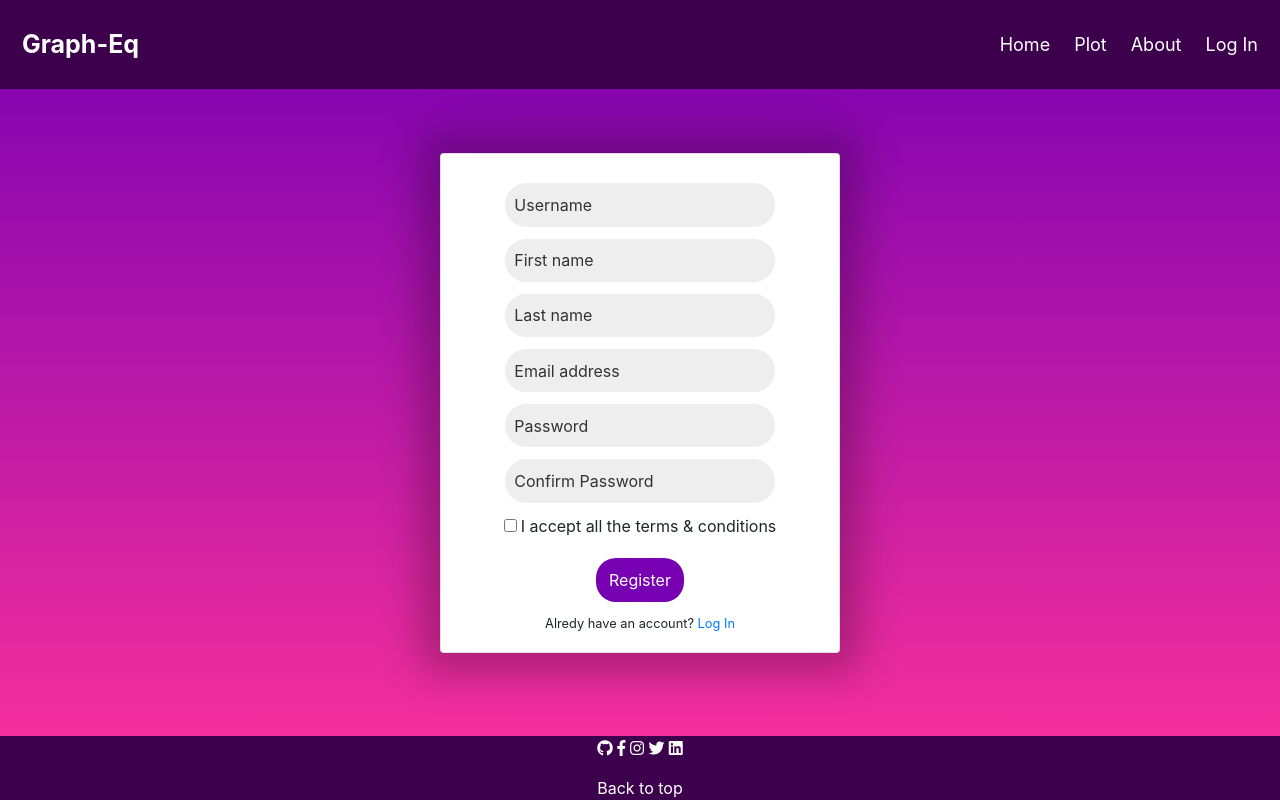
After one commit to nabeelraza-7/graph-eq, a Django app: template grapheq/project_app/templates/project_app/user_registration.html in a window 1280 px wide. The commit adds this page. Run offline with Django 3.2, Linux system fonts and the light colour scheme; the template is opened without the code that fills it, so the values that code supplies are empty; some libraries are stand-ins or nearby versions.

Commit message:
Added static files

```diff
--- a/grapheq/grapheq/settings.py
+++ b/grapheq/grapheq/settings.py
@@ -9,7 +9,7 @@ https://docs.djangoproject.com/en/3.2/topics/settings/
 For the full list of settings and their values, see
 https://docs.djangoproject.com/en/3.2/ref/settings/
 """
-
+import os
 from pathlib import Path
 
 # Build paths inside the project like this: BASE_DIR / 'subdir'.
@@ -120,6 +120,10 @@ USE_TZ = True
 
 STATIC_URL = '/static/'
 
+STATICFILES_DIRS = [
+    os.path.join(BASE_DIR, 'static'),
+]
+
 # Default primary key field type
 # https://docs.djangoproject.com/en/3.2/ref/settings/#default-auto-field
 
--- a/grapheq/project_app/templates/project_app/base.html
+++ b/grapheq/project_app/templates/project_app/base.html
@@ -1,11 +1,12 @@
 <!DOCTYPE html>
 <html lang="en">
-
+{% load static %}
 <head>
     <meta charset="UTF-8">
     <meta http-equiv="X-UA-Compatible" content="IE=edge">
     <meta name="viewport" content="width=device-width, initial-scale=1.0">
-    <link rel="stylesheet" href="style.css">
+    <link rel="stylesheet" href="{% static '/css/style.css' %}">
+
     <link rel="stylesheet" href="https://stackpath.bootstrapcdn.com/bootstrap/4.4.1/css/bootstrap.min.css">
     <link rel="stylesheet" type="text/css"
         href="https://cdn.jsdelivr.net/gh/loadingio/transition.css@v2.0.0/dist/transition.css" />
@@ -13,17 +14,17 @@
         href="https://cdn.jsdelivr.net/gh/loadingio/transition.css@v2.0.0/dist/transition.min.css" />
     <link rel="stylesheet" href="https://cdnjs.cloudflare.com/ajax/libs/font-awesome/4.7.0/css/font-awesome.min.css">
     <link rel="stylesheet" href="https://use.fontawesome.com/releases/v5.7.0/css/all.css">
-    <title>Graph-Eq</title>
-    <link rel="shortcut icon" href="icon.png" type="image/png">
+    <title>{% block title %}{% endblock title %}</title>
+    <link rel="shortcut icon" href="{% static '/images/icon.png' %}" type="image/png">
     <!-- <div>Icons made by <a href="https://www.flaticon.com/authors/pause08" title="Pause08">Pause08</a> from <a href="https://www.flaticon.com/" title="Flaticon">www.flaticon.com</a></div> -->
 </head>
 
 <body>
     <header>
-        <a href="index.html" class="logo">Graph-Eq</a>
+        <a href="{% url 'home' %}" class="logo">Graph-Eq</a>
         <div class="header-right">
-            <a href="index.html" class="active">Home</a>
-            <a href="plot.html">Plot</a>
+            <a href="{% url 'home' %}" class="active">Home</a>
+            <a href="{% url 'plot' %}">Plot</a>
             <a href="#about">About</a>
             <a href="user_login.html">Log In</a>
         </div>
--- a/grapheq/project_app/templates/project_app/plot.html
+++ b/grapheq/project_app/templates/project_app/plot.html
@@ -1,4 +1,7 @@
 {% extends 'project_app/base.html' %}
+{% block title %}
+Graph-Eq | Plot Graphs
+{% endblock title %}
 {% block content %}
 <main>
     <div class="container container-stuff">
--- /dev/null
+++ b/grapheq/project_app/templates/project_app/user_registration.html
@@ -0,0 +1,28 @@
+{% extends 'project_app/base.html' %}
+{% block title %}
+{% endblock title %}
+{% block content %}
+<main>
+    <div class="background-transparent">
+        <div class="card ld ld-throw-btt-in">
+            <form action="" method="post">
+                <center><input class="input-fields" type="text" placeholder="Username" required></center>
+                <center><input class="input-fields" type="text" placeholder="First name" required></center>
+                <center><input class="input-fields" type="text" placeholder="Last name" required></center>
+                <center><input class="input-fields" type="email" name="emailField" id="emailField"
+                    placeholder="Email address"></center>
+                <center><input class="input-fields" type="password" name="passwordField1" id="passwordField1"
+                    placeholder="Password"></center>
+                <center><input class="input-fields" type="password" name="passwordField2" id="passwordField2"
+                    placeholder="Confirm Password"></center>
+                <center><div class="terms-conditions">
+                    <label for="agreement">I accept all the terms & conditions</label>
+                    <input class="mr-1" type="checkbox" name="agreement" id="agreement" required>
+                </div></center>
+                <center><input class="register" type="submit" value="Register"></center>
+            </form>
+            <small>Alredy have an account? <a href="user_login.html">Log In</a></small>
+        </div>
+    </div>
+</main>
+{% endblock content %}
--- /dev/null
+++ b/grapheq/static/css/style.css
@@ -0,0 +1,261 @@
+*{
+    box-sizing: border-box;
+}
+
+body{
+    margin: 0;
+    background-image: linear-gradient(#7700b3, #ff3399);
+    color: white;
+    /* min-height: 100vh; */
+}
+header{
+    overflow: hidden;
+    background-color: #3d004d;
+    padding: 20px 10px;
+}
+header a{
+    float: left;
+    color: white;
+    text-align: center;
+    padding: 12px;
+    text-decoration: none;
+    font-size: 18px;
+    line-height: 25px;
+    border-radius: 4px;
+}
+header a:hover{
+    text-decoration: none;
+    color: white;
+    background-color: #8a239e;
+}
+header a.logo{
+    font-size: 25px;
+    font-weight: bold;
+}
+
+.header-right{
+    float:right;
+}
+@media screen and (max-width: 560px) {
+    header a{
+        float: none;
+        display: block;
+        text-align: left;
+    }
+    .header-right{
+        float:none;
+    }
+}
+.grid-container{
+    margin: 5rem 0;
+    display: flex;
+    /* flex-wrap: wrap; */
+}
+.text-container{
+    flex: 50%;
+    padding: 2rem 2rem;
+    text-indent: 1.6rem;
+    text-align: justify;
+    color: white;
+}
+.image{
+    border: 4px solid black;
+    flex: 50%;
+}
+@media screen and (max-width: 800px) {
+    .grid-container{
+        margin: 0 5rem;
+        display: flex;
+        flex-wrap: wrap;
+    }
+    .container2{
+        flex-wrap: wrap-reverse;
+        margin-bottom: 2rem;
+    }
+}
+.btn-container{
+    width: 100%;
+    padding-bottom: 4rem;
+}
+.button {
+    -webkit-border-radius: 28;
+    -moz-border-radius: 28;
+    border-radius: 28px;
+    -webkit-box-shadow: 0px 0px 21px #83d7e6;
+    -moz-box-shadow: 0px 0px 21px #83d7e6;
+    box-shadow: 0px 0px 21px #83d7e6;
+    font-family: Arial;
+    color: #ffffff;
+    font-size: 23px;
+    background: #3498db;
+    padding: 10px 20px 10px 20px;
+    text-decoration: none;
+    border: 0px;
+}
+
+.button:hover {
+    background: #3cb0fd;
+    text-decoration: none;
+    transform: scale(1.1);
+    /* padding: 12px 22px 12px 22px; */
+}
+.how-to{
+    text-align: justify;
+    color: white;
+}
+
+footer{
+    margin-bottom: 0;
+    padding-bottom: 0;
+    background-color: #3d004d;
+    width: 100%;
+    position: relative;
+    bottom: 0;
+}
+.link-text a{
+    color: white;
+
+}
+.card{
+    position: relative;
+    width: 400px;
+    height: 500px;
+    top: 10%;
+    left: calc(50% - 200px);
+    display: flex;
+    align-items: center;
+    justify-content: center;
+    box-shadow: 0 0 40px 20px rgba(0, 0, 0, 0.26);
+    background-color: black;
+}
+.card1{
+    position: relative;
+    width: 400px;
+    height: 300px;
+    top: auto;
+    left: calc(50% - 200px);
+    /* margin: auto; */
+    display: flex;
+    align-items: center;
+    justify-content: center;
+    box-shadow: 0 0 40px 20px rgba(0, 0, 0, 0.26);
+    background-color: white;
+
+}
+.input-fields{
+    display: block;
+    width: 100%;
+    margin: 10px 0;
+    border-radius: 40px;
+    border: 1px #ffffff solid;
+    background-color: rgb(238, 238, 238);
+    padding: 0.6rem;
+    color: rgb(51, 51, 51);
+}
+.input-fields::placeholder{
+    color: rgb(51, 51, 51);
+}
+input:focus{
+    border: none;
+}
+.background-transparent{
+    margin: 2.4rem;
+    padding: 1.6rem;
+}
+.terms-conditions{
+    display: flex;
+    flex-direction: row-reverse;
+    align-items: baseline;
+}
+
+form input:focus{
+    border: none !important;
+    outline: none;
+}
+input[type=submit] {
+    color: white;
+    background-color: #7700b3;
+    border-radius: 20px;
+    padding: 0.6rem 0.8rem;
+    margin: 0.8rem 0;
+    border: none;
+}
+input[type=submit]:hover {
+    background: #9324ca;
+    text-decoration: none;
+    transform: scale(1.1);
+    box-shadow: 0 0 30px 3px #9324ca;
+}
+
+.container-stuff{
+    min-height: calc(100vh - 69px);
+    margin: 2rem;
+    display: flex;
+    justify-content: space-between;
+    flex-wrap: wrap;
+    width: 100%
+}
+.file-upload-container{
+    display: flex;
+    align-items: center;
+    justify-content: center;
+    box-shadow: 0 0 40px 20px rgba(0, 0, 0, 0.26);
+    background-color: white;
+    width: 49%;
+}
+.equation-container{
+    display: flex;
+    align-items: center;
+    justify-content: center;
+    background-color: white;
+    width: 49%;
+}
+
+@media screen and (max-width: 800px) {
+    .container-stuff{
+        flex-direction: column;
+        justify-content: center;
+    }
+    .file-upload-container{
+        padding-top: 1.6rem;
+        margin-bottom: 2rem;
+        width: 100%;
+    }
+    .equation-container{
+        width: 100%;
+    }
+}
+.file-upload-field{
+    padding: 1.6rem;
+    border: 4px black dashed;
+}
+@media screen and (max-width: 980px) {
+    .file-upload-field{
+        padding: 0.6rem;
+        border: 4px black dashed;
+    }
+}
+
+.patch{
+    width: 100%;
+}
+.patch input{
+    width: 100%;
+    margin: 10px 0;
+    border-radius: 40px;
+    border: 1px #ffffff solid;
+    background-color: rgb(238, 238, 238);
+    padding: 0.6rem;
+    color: rgb(51, 51, 51);
+}
+.equations-form{
+    padding: 1.6rem;
+    width: 100%;
+}
+main{
+    min-height: calc(100vh - 199px);
+}
+img{
+    width: 100%;
+    height: auto;
+}
```
Also changed, not shown: grapheq/project_app/templates/project_app/index.html (+6 -2 lines), grapheq/project_app/templates/project_app/user_login.html (added, +18 -0 lines), grapheq/static/images/icon.png (added), 1 other file.
